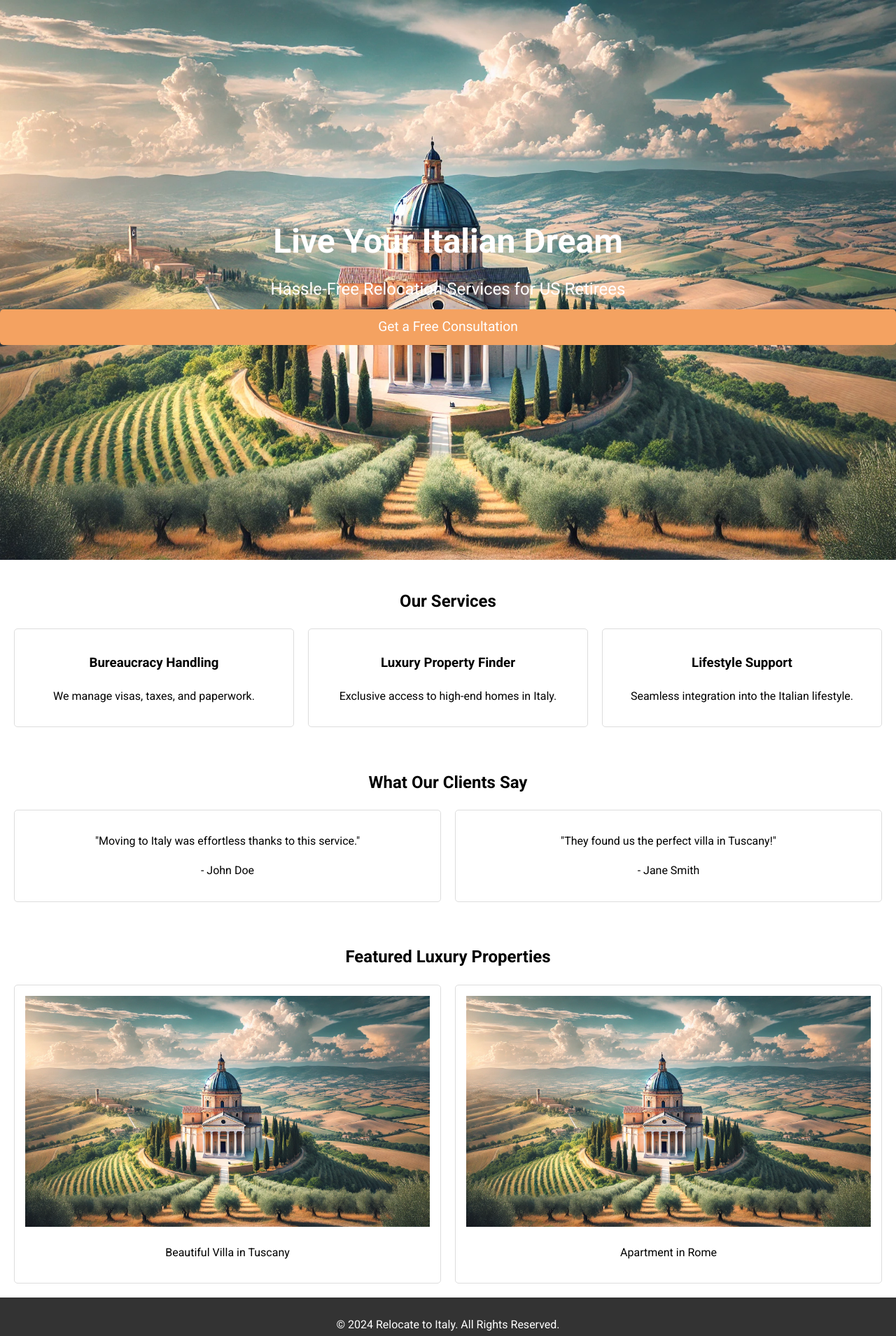
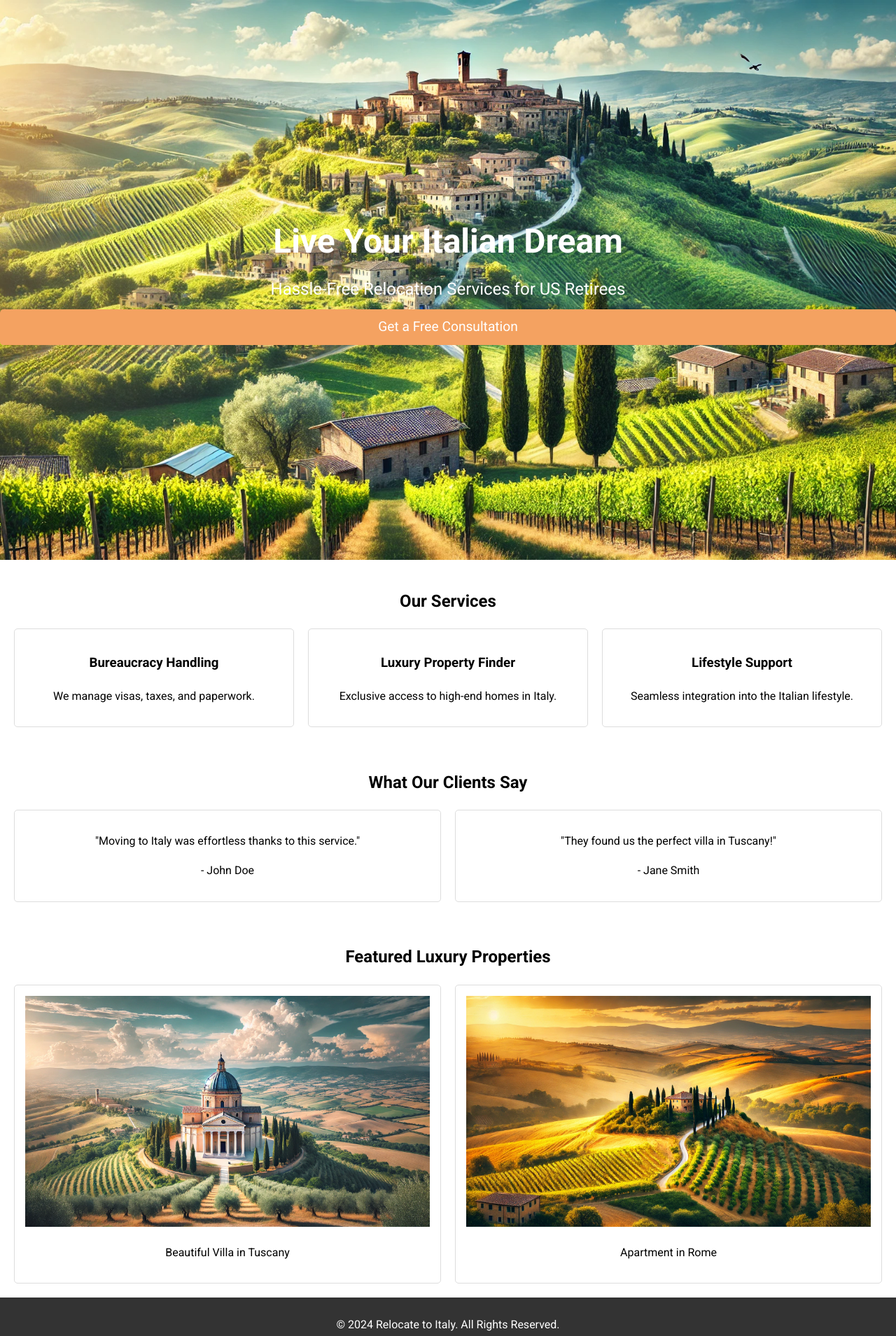
Before and after one commit to awcat/Retire-in-Italy, a plain HTML site: page index.html in a window 1280 px wide. Shown: the whole page at 70% size. Drawn offline with Linux system fonts and the light colour scheme.

Commit message:
Adding 2 photos

```diff
--- a/index.html
+++ b/index.html
@@ -13,7 +13,7 @@
             line-height: 1.6;
         }
         header {
-            background: url('Umbria AI.webp') no-repeat center center/cover;
+            background: url('Umbria AI2.webp') no-repeat center center/cover;
             height: 100vh;
             color: white;
             text-align: center;
@@ -103,7 +103,7 @@
                 <p>Beautiful Villa in Tuscany</p>
             </div>
             <div class="property">
-                <img src="Umbria AI.webp" alt="Property 2" style="width: 100%;">
+                <img src="Tuscany AI.webp" alt="Property 2" style="width: 100%;">
                 <p>Apartment in Rome</p>
             </div>
         </div>
```
Also changed, not shown: Tuscany AI.webp (added), Umbria AI2.webp (added).
